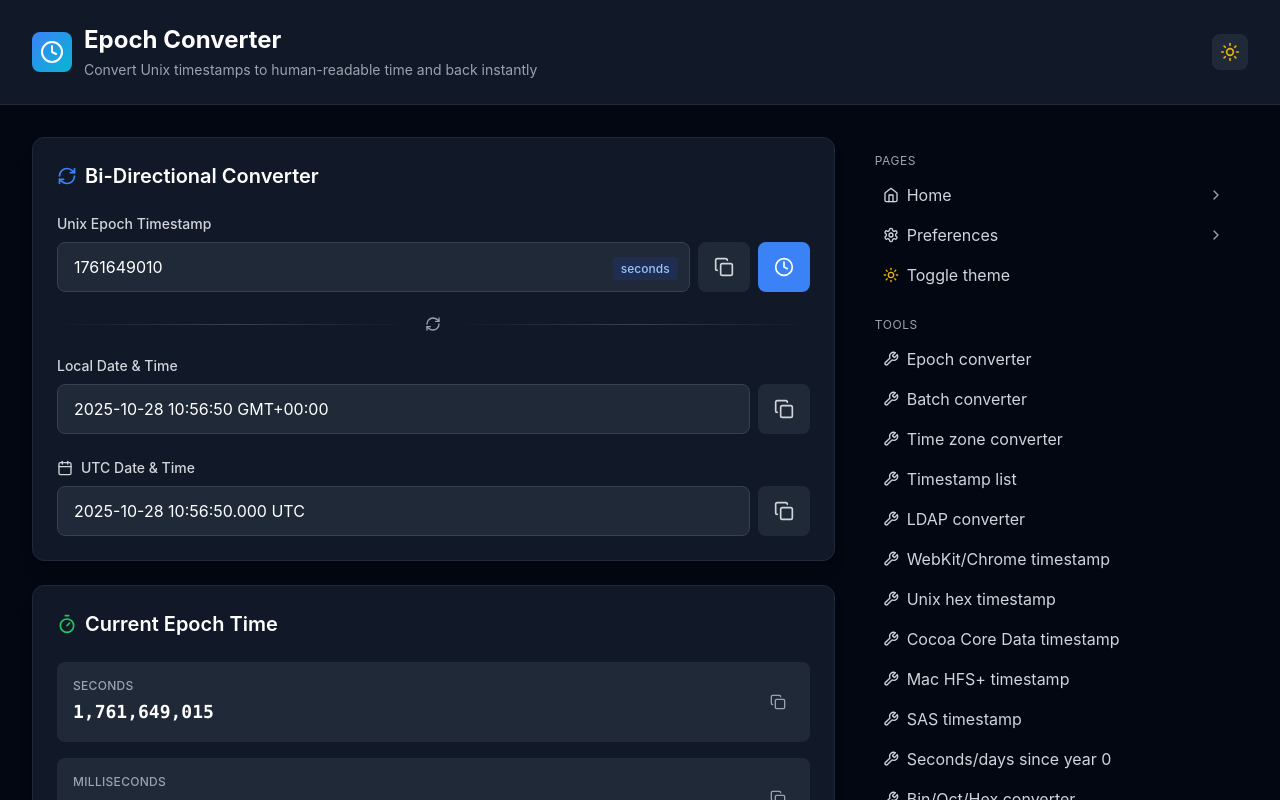
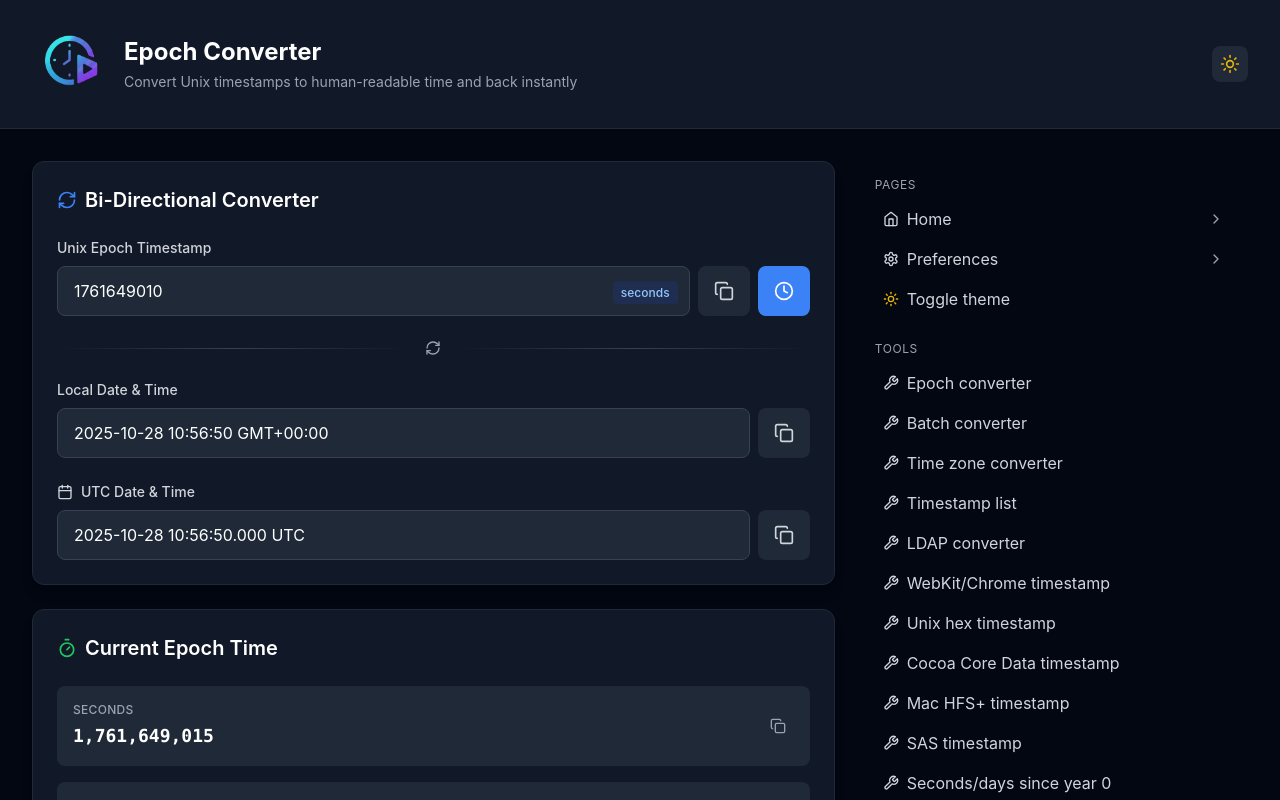
Before and after one commit to pamnanaimanish169/epoch-converter, a React (Vite) app: page / in a window 1280 px wide. Shown: the top 800 px of the page. Built offline with nearby package versions, Linux system fonts and the light colour scheme.

Commit message:
Update favicon and header logo; comment out footer links
- Changed favicon from SVG to PNG and added an apple touch icon.
- Replaced clock icon in the header with a logo image.
- Commented out footer links for potential future use.

```diff
--- a/index.html
+++ b/index.html
@@ -2,7 +2,8 @@
 <html lang="en">
   <head>
     <meta charset="UTF-8" />
-    <link rel="icon" type="image/svg+xml" href="/vite.svg" />
+    <link rel="icon" type="image/png" href="/epoch-converter-logo.png" />
+    <link rel="apple-touch-icon" href="/epoch-converter-logo.png" />
     <meta name="viewport" content="width=device-width, initial-scale=1.0" />
     <title>Epoch Converter - Unix Timestamp Tool | Convert Time Online</title>
     <meta name="description" content="Convert Unix timestamps to human-readable time and back instantly. Free online epoch converter with real-time conversion, batch processing, and developer tools." />
--- a/src/components/Footer.tsx
+++ b/src/components/Footer.tsx
@@ -35,7 +35,7 @@ export const Footer = () => {
             </div>
           </div>
 
-          <div className="flex items-center gap-4 text-xs text-gray-500 dark:text-gray-400">
+          {/* <div className="flex items-center gap-4 text-xs text-gray-500 dark:text-gray-400">
             <a href="#about" className="hover:text-blue-500 transition-colors">
               About
             </a>
@@ -47,7 +47,7 @@ export const Footer = () => {
             <a href="#api" className="hover:text-blue-500 transition-colors">
               API
             </a>
-          </div>
+          </div> */}
         </div>
 
         <div className="mt-4 text-center text-xs text-gray-400 dark:text-gray-600">
--- a/src/components/Header.tsx
+++ b/src/components/Header.tsx
@@ -1,4 +1,5 @@
-import { Clock, Moon, Sun } from 'lucide-react';
+import { Moon, Sun } from 'lucide-react';
+import Logo from '../../epoch-converter-logo.png';
 import { Theme } from '../hooks/useTheme';
 
 interface HeaderProps {
@@ -12,9 +13,7 @@ export const Header = ({ theme, onToggleTheme }: HeaderProps) => {
       <div className="max-w-7xl mx-auto px-4 sm:px-6 lg:px-8 py-6">
         <div className="flex items-center justify-between">
           <div className="flex items-center gap-3">
-            <div className="p-2 bg-gradient-to-br from-blue-500 to-cyan-500 rounded-lg">
-              <Clock className="w-6 h-6 text-white" />
-            </div>
+            <img src={Logo} alt="Epoch Converter" className="w-16 h-16 md:w-20 md:h-20 rounded-lg object-contain" />
             <div>
               <h1 className="text-2xl font-bold text-gray-900 dark:text-white">
                 Epoch Converter
```
Also changed, not shown: epoch-converter-logo.png (added).
